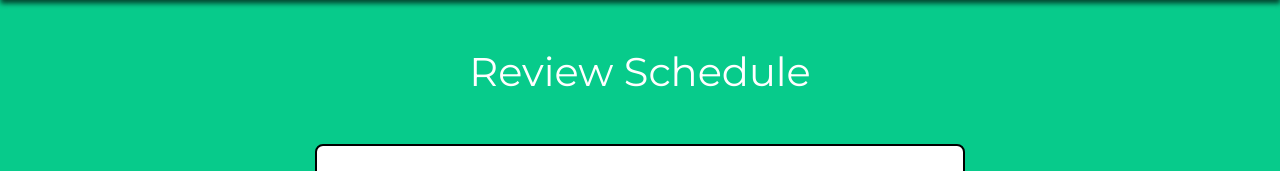
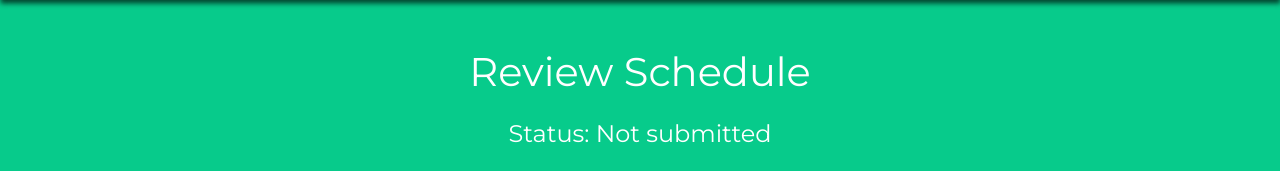
Before and after one commit to De1taG/EZ-Advisor, a Flask app: page /completed-schedule in a window 1280 px wide. Shown: the part 78-249 px from the top of the page. Run offline with Flask 2, Linux system fonts and the light colour scheme; a user stored in the database is signed in; data comes from the database, SQL or seed files in the repository; both versions use the stored data as it was after the commit; some libraries are stand-ins or nearby versions.

Commit message:
Added status to schedule pages

```diff
--- a/ezadvisor/data.py
+++ b/ezadvisor/data.py
@@ -21,7 +21,7 @@ class submittedSchedules(db.Model):
     advisor_vip_id = db.Column(db.Integer, db.ForeignKey('advisor.vip_id'), primary_key=True)
     semester = db.Column(db.String(20), db.ForeignKey('semester.semester'), primary_key=True)
     submit_datetime = db.Column(DateTime, default=datetime.datetime.utcnow)
-    status = db.Column(db.String(30), primary_key=True)
+    status = db.Column(db.String(30), primary_key=True, default='Not submitted')
     advisor_feedback = db.Column(db.String(1000))
 
 
--- a/ezadvisor/routes.py
+++ b/ezadvisor/routes.py
@@ -120,6 +120,8 @@ def completed_schedule():
         left JOIN courses on proposed_schedule.course_crn = courses.crn \
         where proposed_schedule.student_vip_id = :val1 and proposed_schedule.semester= :val2', \
         {'val1': current_user.vip_id, 'val2': session['term']})
+    status = db.session.execute('select case when count(student_vip_id) = 0 then "Not submitted" else status end as status \
+        from submitted_schedules where student_vip_id = :val1', {'val1': current_user.vip_id})
     if request.method == 'POST':
         total_hours = request.form.get('total_hours')
         if total_hours == '0':
@@ -131,7 +133,7 @@ def completed_schedule():
             db.session.add(new_schedule)
             db.session.commit()
         return redirect(url_for('review_schedule_student'))
-    return render_template('completed-schedule.html', classes=list(classes), hours=hours.first(), semester=session['term'])
+    return render_template('completed-schedule.html', classes=list(classes), hours=hours.first(), semester=session['term'], status=status.first())
 
 
 @app.route('/review-schedule', methods=['GET', 'POST'])
@@ -146,6 +148,8 @@ def review_schedule_student():
         left JOIN courses on proposed_schedule.course_crn = courses.crn \
         where proposed_schedule.student_vip_id = :val1 and proposed_schedule.semester= :val2', \
         {'val1': current_user.vip_id, 'val2': session['term']})
+    status = db.session.execute('select case when count(student_vip_id) = 0 then "Not submitted" else status end as status \
+        from submitted_schedules where student_vip_id = :val1', {'val1': current_user.vip_id})
     if request.method == 'POST':
         total_hours = request.form.get('total_hours')
         if total_hours == '0':
@@ -162,7 +166,7 @@ def review_schedule_student():
             db.session.add(new_schedule)
             db.session.commit()
         return redirect(url_for('review_schedule_student'))
-    return render_template('review-schedule.html', classes=list(classes), hours=hours.first(), semester=session['term'])
+    return render_template('review-schedule.html', classes=list(classes), hours=hours.first(), semester=session['term'], status=status.first())
 
 
 @app.route('/advisor-info', methods=['GET', 'POST'])
--- a/ezadvisor/templates/completed-schedule.html
+++ b/ezadvisor/templates/completed-schedule.html
@@ -81,13 +81,14 @@
             </div>
           <div class="row">
             <div class="col">
-              <h1 id="review-schedule-header" class="page-header my-5">Review Schedule</h1>
+              <h1 id="review-schedule-header" class="page-header mt-5">Review Schedule</h1>
+              <h4 class="page-header my-4">Status: {{ status[0] }}</h4>
             </div>
           </div>
           <form action="" method="POST" role="form">
             <div class="row">
               <div id="schedule" class="col p-4 mx-5">
-                <h5 id="schedule-header">{{ semester }}</h5> <!--This needs to be dynamic-->
+                <h5 id="schedule-header">{{ semester }}</h5>
                 <hr>
                 <p id="schedule-classes">
                   {% for i in classes %}
--- a/ezadvisor/templates/review-schedule.html
+++ b/ezadvisor/templates/review-schedule.html
@@ -67,7 +67,8 @@
           </div>
           <div class="row">
             <div class="col">
-              <h1 id="review-schedule-header" class="page-header my-5">Review Schedule</h1>
+              <h1 id="review-schedule-header" class="page-header mt-5">Review Schedule</h1>
+              <h4 class="page-header my-4">Status: {{ status[0] }}</h4>
             </div>
           </div>
           <form action="" method="POST" role="form">
```
Also changed, not shown: ezadvisor/site.db.
